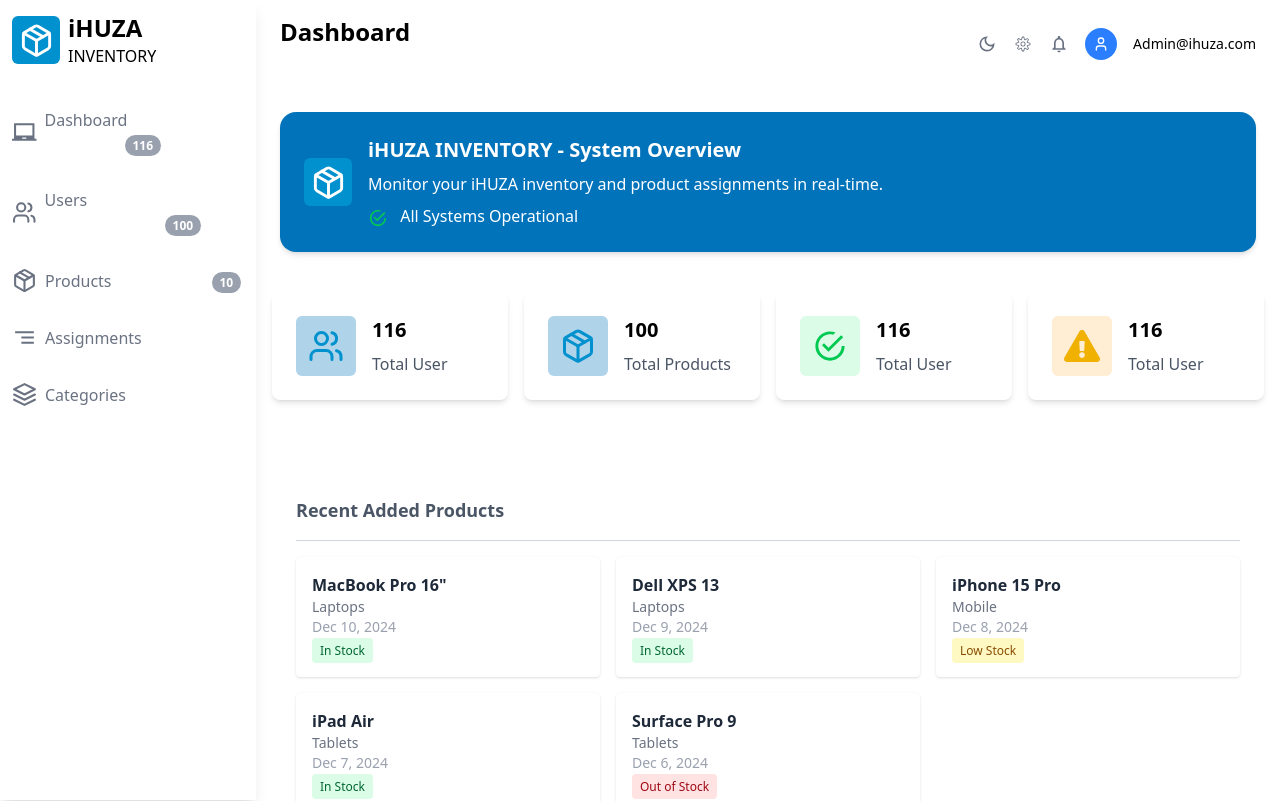
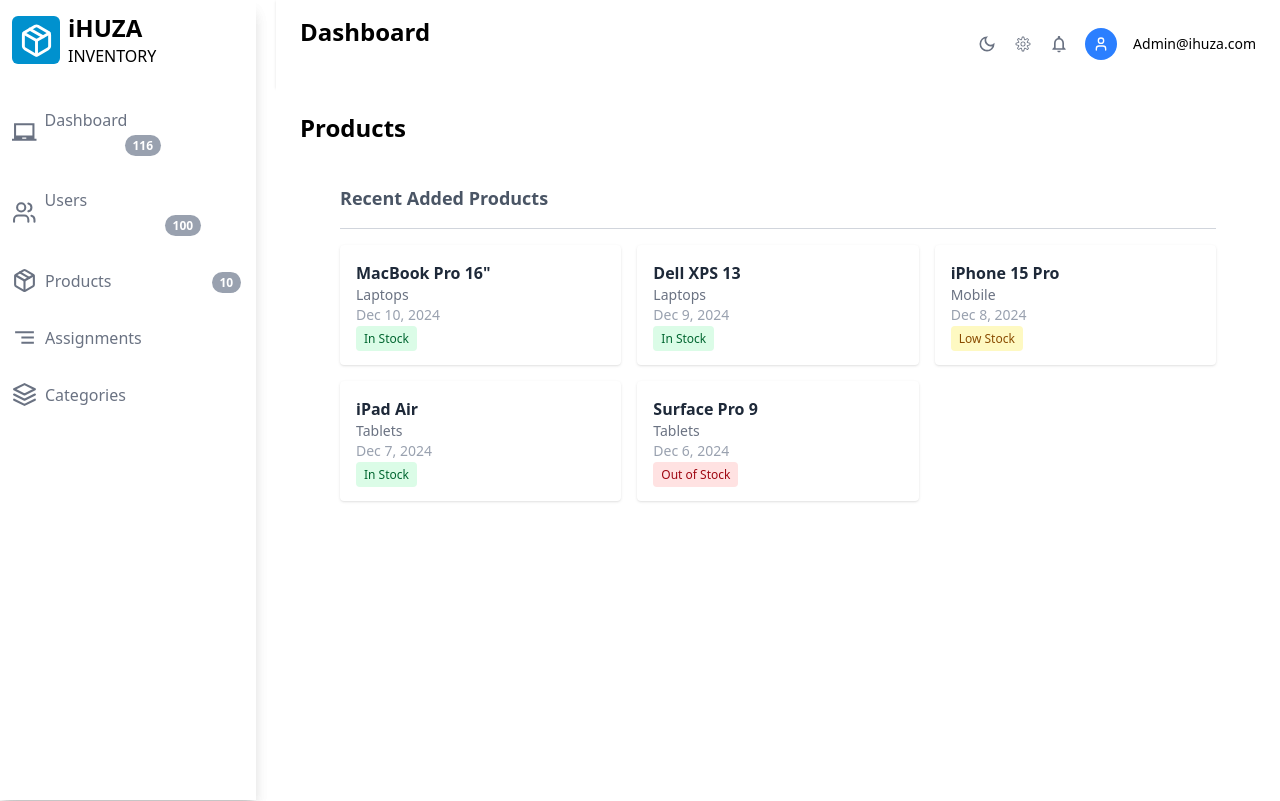
Before and after one commit to Rutikanga3/The-Dashboard, a React (Vite) app: page /products in a window 1280 px wide. Shown: the top 801 px of the page. Built offline with nearby package versions, Linux system fonts and the light colour scheme.

Commit message:
content of the pages

```diff
--- a/src/App.jsx
+++ b/src/App.jsx
@@ -1,15 +1,42 @@
-import { ThemeProvider } from './components/Context/ThemeContext'
-import Dashboard from './pages/Dashboard'
-import { BrowserRouter as Router,Routes,Route } from 'react-router-dom'
+import { ThemeProvider } from './components/Context/ThemeContext';
+import Dashboard from './pages/Dashboard';
+import { BrowserRouter as Router, Routes, Route } from 'react-router-dom';
+import Login from './pages/Login';
+import Products from './pages/Product';
+import { ProductProvider } from './components/Context/ProductContext';
+import Users from './pages/Users';
+import { UserProvider } from './components/Context/UserContext';
+// import Categories from './pages/Categories';
+import Sidebar from './components/Sidebar';
 
 function App() {
   return (
-   <Router>
-     <ThemeProvider>
-    <Dashboard />
-    </ThemeProvider>
-   </Router>
-  )
+    <Router>
+      <ThemeProvider>
+        <div className="flex">
+          <Sidebar />
+          <div className="flex-1 ml-0">
+            <Routes>
+              <Route path='/' element={<Dashboard/>}/>
+              <Route path="/dashboard" element={<Dashboard />} />
+              <Route path="/login" element={<Login />} />
+              <Route path="/products" element={
+                <ProductProvider>
+                  <Products />
+                </ProductProvider>
+              } />
+              <Route path="/users" element={
+                <UserProvider>
+                  <Users />
+                </UserProvider>
+              } />
+              {/* <Route path="/categories" element={<Categories />} /> */}
+            </Routes>
+          </div>
+        </div>
+      </ThemeProvider>
+    </Router>
+  );
 }
 
-export default App
+export default App;
--- a/src/components/Sidebar.jsx
+++ b/src/components/Sidebar.jsx
@@ -5,13 +5,14 @@
 import { FiLayers } from "react-icons/fi";
 import React, { useContext } from "react";
 import { ThemeContext } from "./Context/ThemeContext";
+import { Link } from "react-router-dom";
 
 function Sidebar() {
   const { theme } = useContext(ThemeContext);
-  // Inline style to force remove border on small screens
   const forceNoBorder = {
     borderRight: 'none',
   };
+
   return (
     <div
       className={`flex flex-col shadow-lg border-r-0 md:border-r h-screen transition-all duration-300 xs:w-16 sm:w-20 md:w-64 fixed ${theme === "dark"
@@ -20,7 +21,6 @@
         }`}
       style={forceNoBorder}
     >
-
       <div className='flex items-center gap-2 p-3'>
         <div className={`rounded-md h-12 w-12 flex items-center justify-center ${theme === "dark" ? "bg-primarycolor-500" : "bg-primarycolor-400"
           } text-white`}>
@@ -33,42 +33,40 @@
       </div>
 
       <div className='flex flex-col gap-2 mt-4 text-black text-md'>
-        <div className={`flex items-center gap-2 p-3 rounded-md hover:${theme === "dark" ? "bg-gray-700" : "bg-gray-100"
+        <Link to="/dashboard" className={`flex items-center gap-2 p-3 rounded-md hover:${theme === "dark" ? "bg-gray-700" : "bg-gray-100"
           }`}>
           <MdOutlineLaptopChromebook className="text-2xl text-gray-500" size={25} />
           <span className={`hidden sm:block md:block ${theme === "dark" ? "text-white" : "text-gray-500"
             }`}>Dashboard <span className='bg-gray-400 text-white rounded-full text-xs px-2 py-0.5 font-semibold ml-20 '>116</span></span>
-        </div>
-        <div className={`flex items-center gap-2 p-3 rounded-md hover:${theme === "dark" ? "bg-gray-700" : "bg-gray-100"
+        </Link>
+        <Link to="/users" className={`flex items-center gap-2 p-3 rounded-md hover:${theme === "dark" ? "bg-gray-700" : "bg-gray-100"
           }`}>
           <LuUsers className={`text-2xl ${theme === "dark" ? "text-gray-500" : "text-gray-500"
             }`} size={25} />
           <span className={`hidden sm:block md:block ${theme === "dark" ? "text-white" : "text-gray-500"
             }`}>Users <span className='bg-gray-400 text-white rounded-full text-xs px-2 py-0.5 font-semibold ml-30'>100</span></span>
-        </div>
-        <div className={`flex items-center gap-2 p-3 rounded-md hover:${theme === "dark" ? "bg-gray-700" : "bg-gray-100"
+        </Link>
+        <Link to="/products" className={`flex items-center gap-2 p-3 rounded-md hover:${theme === "dark" ? "bg-gray-700" : "bg-gray-100"
           }`}>
           <FiPackage className={`text-2xl ${theme === "dark" ? "text-gray-500" : "text-gray-500"
             }`} size={25} />
           <span className={`hidden sm:block md:block ${theme === "dark" ? "text-white" : "text-gray-500"
             }`}>Products<span className='bg-gray-400 text-white rounded-full text-xs px-2 py-0.5 font-semibold ml-25'>10</span></span>
-        </div>
-        <div className={`flex items-center gap-2 p-3 rounded-md hover:${theme === "dark" ? "bg-gray-700" : "bg-gray-100"
+        </Link>
+        <Link to="/assignments" className={`flex items-center gap-2 p-3 rounded-md hover:${theme === "dark" ? "bg-gray-700" : "bg-gray-100"
           }`}>
           <MdOutlineSegment className={`text-2xl ${theme === "dark" ? "text-gray-500" : "text-gray-500"
             }`} size={25} />
           <span className={`hidden sm:block md:block ${theme === "dark" ? "text-white" : "text-gray-500"
             }`}>Assignments</span>
-        </div>
-        <div className={`flex items-center gap-2 p-3 rounded-md hover:${theme === "dark" ? "bg-gray-700" : "bg-gray-100"
+        </Link>
+        <Link to="/categories" className={`flex items-center gap-2 p-3 rounded-md hover:${theme === "dark" ? "bg-gray-700" : "bg-gray-100"
           }`}>
           <FiLayers className={`text-2xl ${theme === "dark" ? "text-gray-300" : "text-gray-500"
             }`} size={25} />
           <span className={`hidden sm:block md:block ${theme === "dark" ? "text-white" : "text-gray-500"
-            }`}>Categories
-
-          </span>
-        </div>
+            }`}>Categories</span>
+        </Link>
       </div>
     </div>
   );
--- a/src/pages/Login.jsx
+++ b/src/pages/Login.jsx
@@ -0,0 +1,45 @@
+import React, { useContext } from 'react';
+import { MdOutlineDarkMode, MdOutlineLightMode } from "react-icons/md"; // Import both icons
+import { ThemeContext } from '../components/Context/ThemeContext';
+
+export default function Login() {
+  const { theme, toggleTheme } = useContext(ThemeContext); // Access toggleTheme from context
+
+  return (
+    <div className={`h-screen flex items-center justify-center px-4 ${theme === 'dark' ? 'bg-gray-900 text-white' : 'bg-white text-white'}`}>
+      {/* Theme Toggle Icon */}
+      {theme === 'dark' ? (
+        <MdOutlineLightMode
+          onClick={toggleTheme}
+          className="absolute top-4 right-4 text-2xl cursor-pointer text-white hover:text-gray-400 transition duration-300"
+        />
+      ) : (
+        <MdOutlineDarkMode
+          onClick={toggleTheme}
+          className="absolute top-4 right-4 text-2xl cursor-pointer text-black hover:text-gray-700 transition duration-300"
+        />
+      )}
+
+      <div className="w-full max-w-md p-6 shadow-lg rounded-lg bg-white dark:bg-gray-800">
+        <h1 className="text-2xl font-bold mb-4 text-center">Login</h1>
+        <form>
+          <div className="mb-4">
+            <label className="block text-sm font-medium mb-1">Email</label>
+            <input
+              type="email"
+              className="w-full p-2 border rounded focus:outline-none focus:ring-2 focus:ring-blue-500 dark:bg-gray-700 dark:border-gray-600"
+            />
+          </div>
+          <div className="mb-4">
+            <label className="block text-sm font-medium mb-1">Password</label>
+            <input
+              type="password"
+              className="w-full p-2 border rounded focus:outline-none focus:ring-2 focus:ring-blue-500 dark:bg-gray-700 dark:border-gray-600"
+            />
+          </div>
+          <button className="w-full bg-blue-500 text-white py-2 rounded hover:bg-blue-600 transition">Login</button>
+        </form>
+      </div>
+    </div>
+  );
+}
--- a/src/pages/Product.jsx
+++ b/src/pages/Product.jsx
@@ -0,0 +1,82 @@
+import React, { useContext, useState } from 'react';
+import Sidebar from '../components/Sidebar';
+import Navbar from '../components/Navbar';
+import { ThemeContext } from '../components/Context/ThemeContext';
+import { useProduct } from '../hooks/useProduct';
+
+export default function Products() {
+  const { theme } = useContext(ThemeContext);
+  const [isSidebarOpen, setIsSidebarOpen] = useState(false);
+  const { products } = useProduct();
+
+  // Define statusColors mapping
+  const statusColors = {
+    "In Stock": "bg-green-100 text-green-800",
+    "Low Stock": "bg-yellow-100 text-yellow-800",
+    "Out of Stock": "bg-red-100 text-red-800",
+  };
+
+  return (
+    <div className={`flex h-screen ${theme === 'dark' ? 'bg-gray-900 text-white' : 'bg-white text-black'}`}>
+      {/* Sidebar */}
+      <div
+        className={`fixed z-20 inset-y-0 left-0 transform ${
+          isSidebarOpen ? 'translate-x-0' : '-translate-x-full'
+        } transition-transform duration-300 ease-in-out w-64 bg-gray-800 text-white md:relative md:translate-x-0`}
+      >
+        <Sidebar/>
+      </div>
+
+      {/* Main Content */}
+      <div className="flex-1 flex  flex-col sm:ml-5">
+        <Navbar />
+        <div className={`flex-1 p-4 sm:p-6 ${theme === 'dark' ? 'bg-gray-900 text-white' : 'bg-white text-black'}`}>
+          <h1 className="text-xl sm:text-2xl font-bold mb-4">Products</h1>
+          <div
+            className={`${
+              theme === 'dark' ? 'text-white bg-gray-800' : 'text-gray-600 bg-white'
+            } rounded p-4 sm:p-6 m-2 sm:m-4`}
+          >
+            <h4 className="text-lg font-bold mb-4">Recent Added Products</h4>
+            <hr
+              className={`my-4 border-0 h-px ${
+                theme === 'dark' ? 'bg-gray-600' : 'bg-gray-300'
+              }`}
+            />
+            <div className="grid grid-cols-1 sm:grid-cols-2 lg:grid-cols-3 gap-4">
+              {products.map((product, index) => (
+                <div
+                  key={index}
+                  className={`p-4 rounded shadow ${
+                    theme === 'dark' ? 'bg-gray-700 text-gray-300' : 'bg-white text-gray-800'
+                  }`}
+                >
+                  <h5 className="font-semibold">{product.name}</h5>
+                  <p
+                    className={`text-sm ${
+                      theme === 'dark' ? 'text-gray-400' : 'text-gray-500'
+                    }`}
+                  >
+                    {product.category}
+                  </p>
+                  <p
+                    className={`text-sm ${
+                      theme === 'dark' ? 'text-gray-500' : 'text-gray-400'
+                    }`}
+                  >
+                    {product.date}
+                  </p>
+                  <span
+                    className={`text-xs px-2 py-1 rounded ${statusColors[product.status]}`}
+                  >
+                    {product.status}
+                  </span>
+                </div>
+              ))}
+            </div>
+          </div>
+        </div>
+      </div>
+    </div>
+  );
+}
--- a/src/pages/Users.jsx
+++ b/src/pages/Users.jsx
@@ -0,0 +1,72 @@
+import React, { useContext } from 'react';
+import Sidebar from '../components/Sidebar';
+import Navbar from '../components/Navbar';
+import { ThemeContext } from '../components/Context/ThemeContext';
+import { useUser } from '../hooks/useUser';
+
+const roleColors = {
+  Admin: "bg-purple-100 text-purple-700",
+  Manager: "bg-blue-100 text-blue-700",
+  Staff: "bg-gray-100 text-gray-700",
+};
+
+const statusColors = {
+  Active: "bg-green-100 text-green-700",
+  Inactive: "bg-red-100 text-red-700",
+};
+
+export default function Users() {
+  const { theme } = useContext(ThemeContext);
+  const { users } = useUser();
+
+  return (
+    <div className={`flex h-screen ${theme === 'dark' ? 'bg-gray-900 text-white' : 'bg-white text-black'}`}>
+      {/* Sidebar */}
+      <div>
+        <Sidebar />
+      </div>
+
+      {/* Main Content */}
+      <div className="flex-1 flex flex-col md:ml-64">
+        <Navbar />
+        <div className="overflow-x-auto ml-5">
+          <table className={`min-w-full rounded-md shadow p-3 text-sm ${theme === 'dark' ? 'bg-gray-700 text-white' : 'bg-white text-black'}`}>
+            <thead className={`text-left ${theme === 'dark' ? 'text-gray-300' : 'text-gray-500'}`}>
+              <tr className="border-gray-400">
+                <th className="py-2 px-4">User</th>
+                <th className="py-2 px-4 hidden sm:table-cell">Role</th>
+                <th className="py-2 px-4 hidden md:table-cell">Status</th>
+                <th className="py-2 px-4 hidden lg:table-cell">Last Login</th>
+                <th className="py-2 px-4">Actions</th>
+              </tr>
+            </thead>
+            <tbody className="border-gray-400">
+              {users.map((user, index) => (
+                <tr key={index} className={`border-t ${theme === 'dark' ? 'hover:bg-gray-600' : 'hover:bg-gray-50'}`}>
+                  <td className="py-2 px-4 flex items-center gap-2">
+                    <div className={`w-8 h-8 rounded-full flex items-center justify-center ${theme === 'dark' ? 'bg-gray-600 text-gray-300' : 'bg-gray-200 text-gray-600'}`}>👤</div>
+                    <div>
+                      <div className="font-medium">{user.name}</div>
+                      <div className={`text-xs ${theme === 'dark' ? 'text-gray-400' : 'text-gray-500'}`}>{user.email}</div>
+                    </div>
+                  </td>
+                  <td className="py-2 px-4 hidden sm:table-cell">
+                    <span className={`text-xs px-2 py-1 rounded ${roleColors[user.role]}`}>{user.role}</span>
+                  </td>
+                  <td className="py-2 px-4 hidden md:table-cell">
+                    <span className={`text-xs px-2 py-1 rounded ${statusColors[user.status]}`}>{user.status}</span>
+                  </td>
+                  <td className={`py-2 px-4 hidden lg:table-cell ${theme === 'dark' ? 'text-gray-400' : 'text-gray-500'}`}>{user.lastLogin}</td>
+                  <td className="py-2 px-4">
+                    <button className="text-blue-600 hover:underline mr-3">Edit</button>
+                    <button className="text-red-500 hover:underline">Delete</button>
+                  </td>
+                </tr>
+              ))}
+            </tbody>
+          </table>
+        </div>
+      </div>
+    </div>
+  );
+}
```
